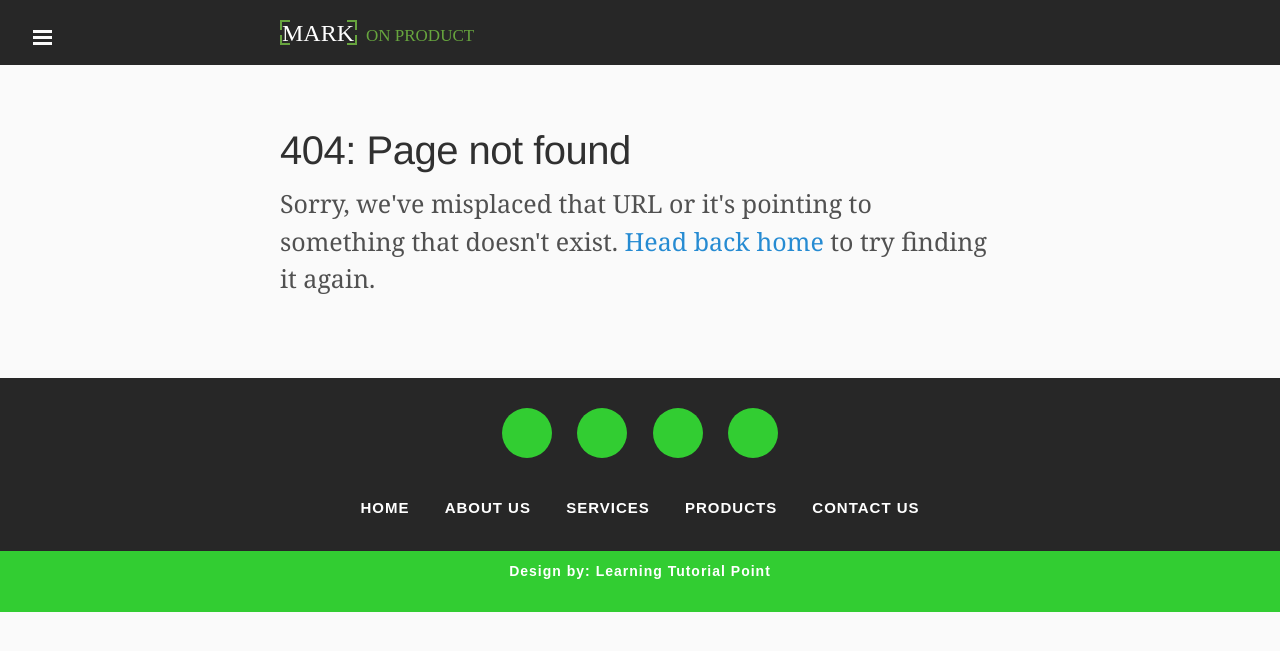
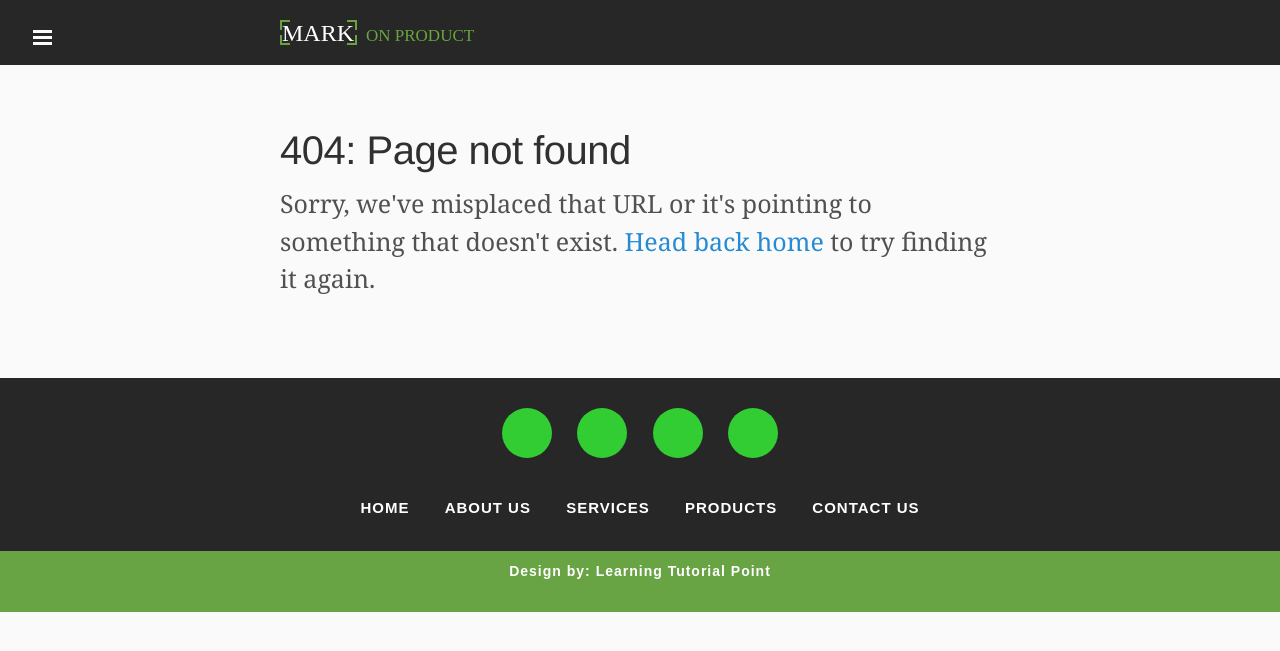
Before and after one commit to markthelefty/markthelefty.github.io, a Jekyll site: the page built from 404.html, in a window 1280 px wide. Shown: the top 651 px of the page. Built offline with Jekyll 4.4.1, drawn with Linux system fonts in a browser that asks for light colours; some web fonts are replaced; Markdown is read by kramdown in place of the engine named in the settings.

Commit message:
color tweaks

```diff
--- a/public/css/custom.css
+++ b/public/css/custom.css
@@ -124,7 +124,7 @@ Custom overrides for Mark On Product Theme
      width: 100%;
      height: auto;
      margin: auto;
-     background: #32CD32;
+     background: #68A344;
      padding: 10px;
 }
  .footer-bottom p{
```
